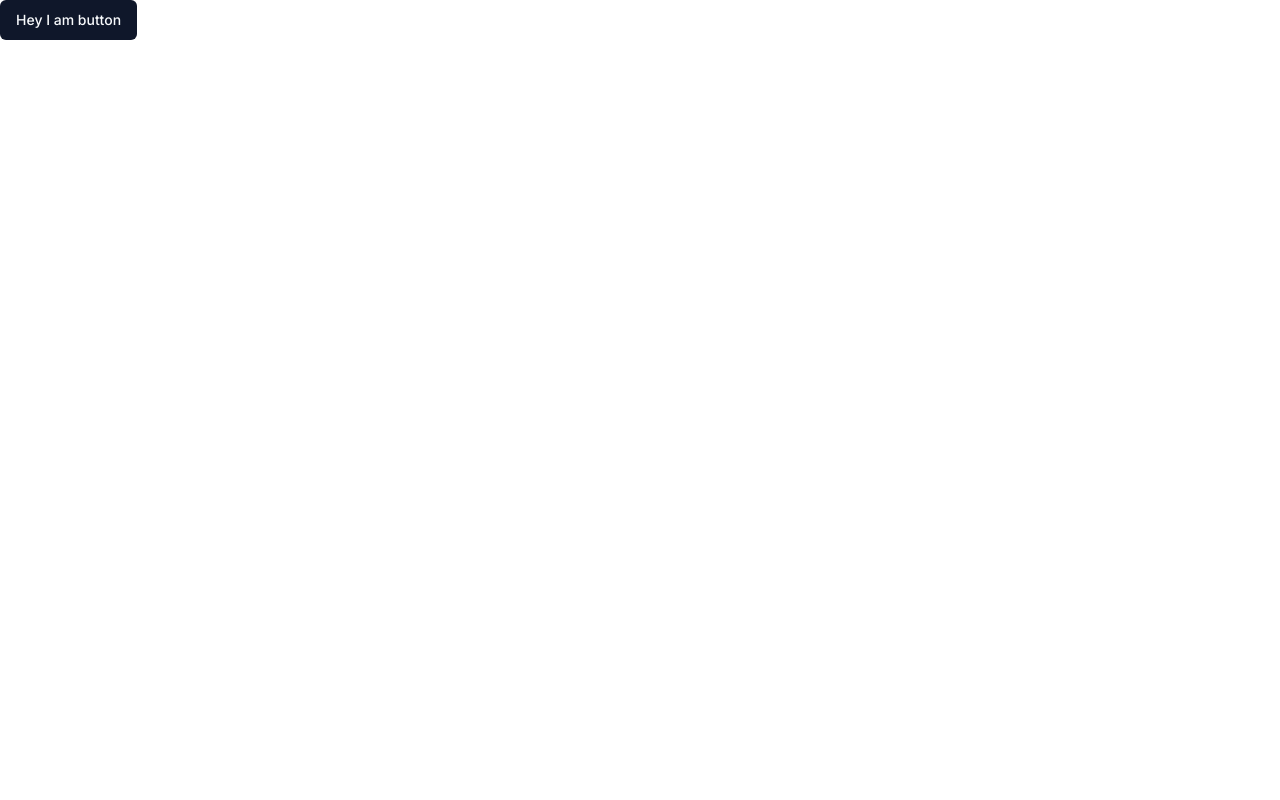
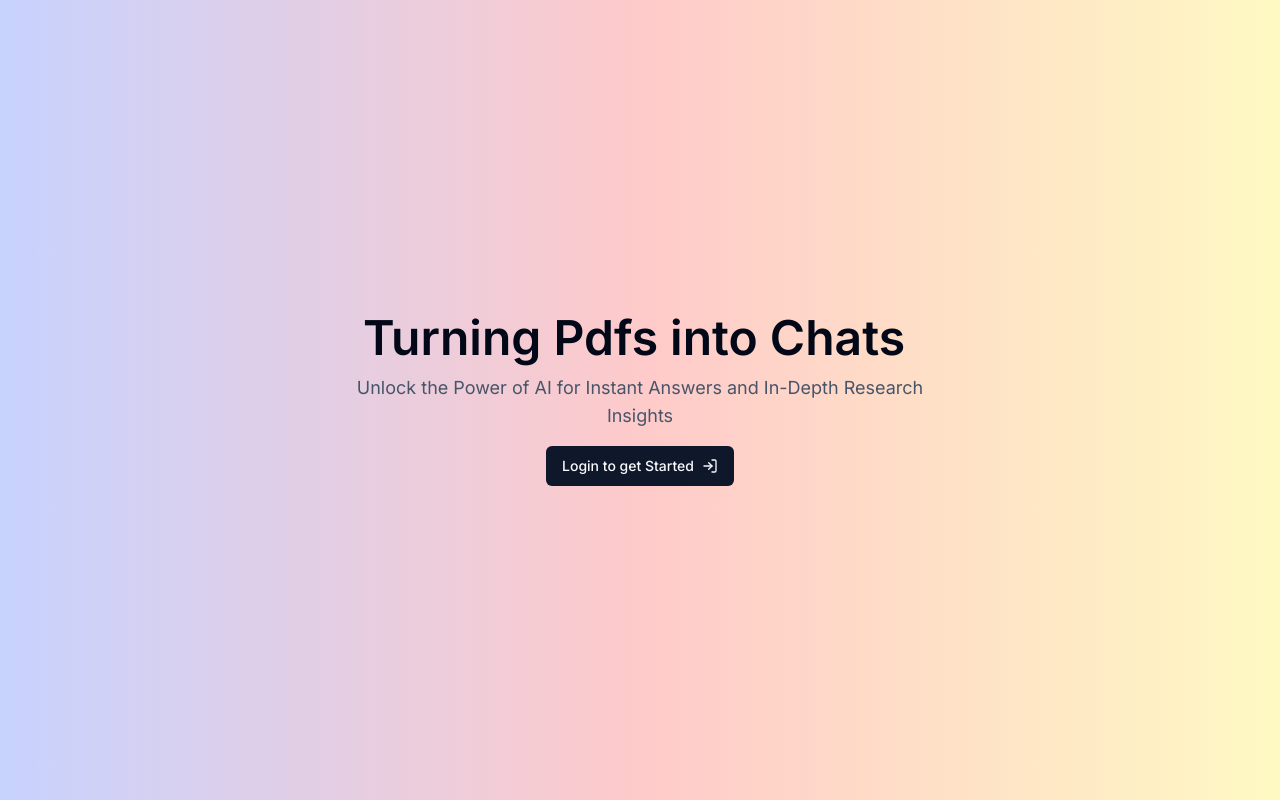
Before and after one commit to Stroller15/PageGenius, a Next.js app: page / in a window 1280 px wide. Built offline with nearby package versions, Linux system fonts and the light colour scheme; no server answers.

Commit message:
feat: :sparkles: add home component
add home component as landing page

```diff
--- /dev/null
+++ b/src/app/(auth)/sign-in/[[...sign-in]]/page.tsx
@@ -0,0 +1,10 @@
+import { SignIn } from "@clerk/nextjs";
+
+export default function Page() {
+  return (
+    <div className='absolute top-1/2 left-1/2 -translate-x-1/2 -translate-y-1/2'>
+        <SignIn />
+    </div>
+
+  )
+}
--- /dev/null
+++ b/src/app/(auth)/sign-up/[[...sign-up]]/page.tsx
@@ -0,0 +1,10 @@
+import { SignUp } from "@clerk/nextjs";
+
+export default function Page() {
+  return (
+    <div className='absolute top-1/2 left-1/2 -translate-x-1/2 -translate-y-1/2'>
+        <SignUp />
+    </div>
+
+  )
+}
--- a/src/app/page.tsx
+++ b/src/app/page.tsx
@@ -1,8 +1,47 @@
 import { Button } from '@/components/ui/button'
-import Image from 'next/image'
+import { UserButton, auth } from '@clerk/nextjs';
+import Link from "next/link";
+import { LogIn } from 'lucide-react';
 
-export default function Home() {
+
+export default async function Home() {
+  const {userId} = await auth();
+  const isAuth = !!userId;
+
   return (
-  <Button>Hey I am button</Button>
-  )
+    <div className="w-screen min-h-screen bg-gradient-to-r from-indigo-200 via-red-200 to-yellow-100">
+      <div className="absolute top-1/2 left-1/2 -translate-x-1/2 -translate-y-1/2">
+        <div className="flex flex-col items-center text-center">
+          <div className="flex items-center">
+            <h1 className="mr-3 text-5xl font-semibold">
+              Turning Pdfs into Chats
+            </h1>
+            <UserButton afterSignOutUrl="/" />
+          </div>
+
+          <div className="flex mt-2">
+            {isAuth && <Button>Go to Chats</Button>}
+          </div>
+
+          <p className="max-w-xl mt-1 text-lg text-slate-600">
+            Unlock the Power of AI for Instant Answers and In-Depth Research
+            Insights
+          </p>
+
+          <div className="w-full mt-4">
+            {isAuth ? (
+              <h1>fileupload</h1>
+            ) : (
+              <Link href="/sign-in">
+                <Button>
+                  Login to get Started
+                  <LogIn className='w-4 h-4 ml-2'/>
+                </Button>
+              </Link>
+            )}
+          </div>
+        </div>
+      </div>
+    </div>
+  );
 }
```
Also changed, not shown: tailwind.config.js (+6 -6 lines), tailwind.config.ts (deleted, +0 -20 lines).
